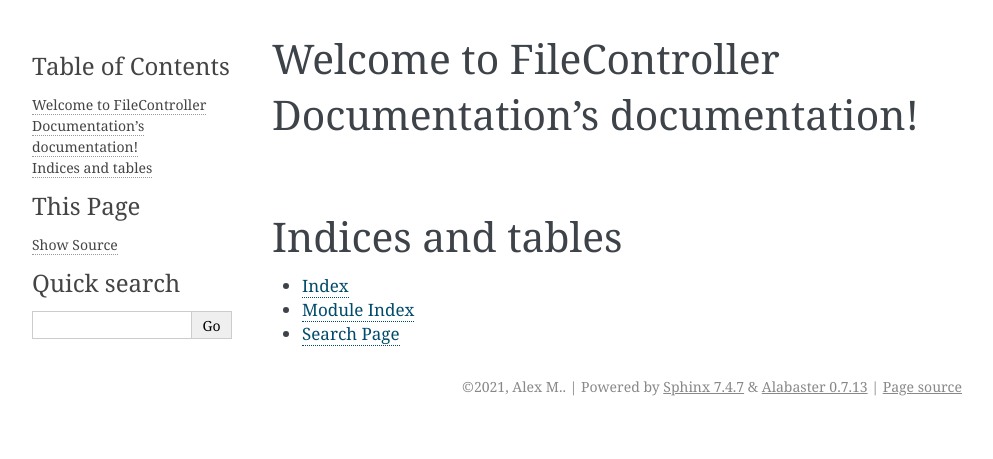
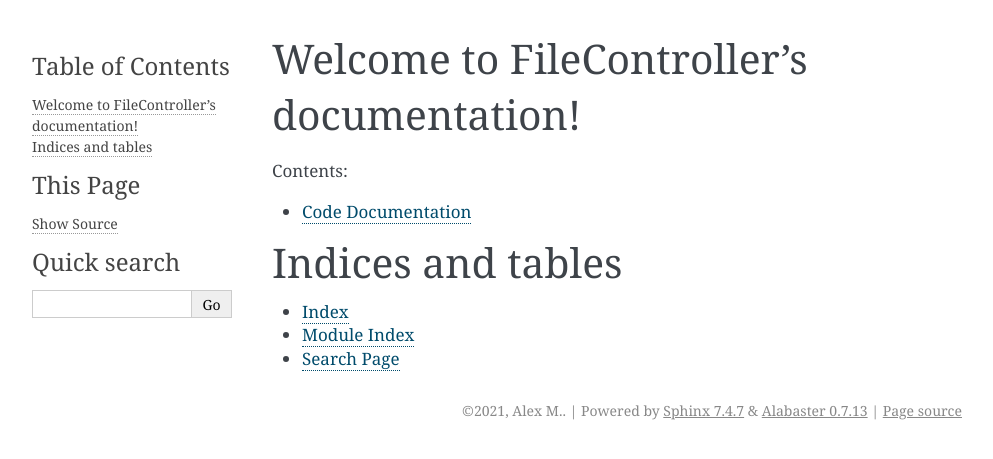
Before and after one commit to alex-mst/filecontroller, a Sphinx documentation site: the page built from sphinx/index.rst, in a window 1280 px wide. Shown: the top 459 px of the page, without its empty margins (148-1141 px from the left). Built offline with Sphinx 7.4.7, drawn with Linux system fonts in a browser that asks for light colours.

Commit message:
page for code documentation

```diff
--- /dev/null
+++ b/sphinx/code.rst
@@ -0,0 +1,5 @@
+Code Documentation
+===================
+
+ .. automodule:: fc
+    :members:
--- a/sphinx/conf.py
+++ b/sphinx/conf.py
@@ -10,14 +10,14 @@
 # add these directories to sys.path here. If the directory is relative to the
 # documentation root, use os.path.abspath to make it absolute, like shown here.
 #
-# import os
-# import sys
-# sys.path.insert(0, os.path.abspath('.'))
+import os
+import sys
+sys.path.insert(0, os.path.abspath('../'))
 
 
 # -- Project information -----------------------------------------------------
 
-project = 'FileController Documentation'
+project = 'FileControl'
 copyright = '2021, Alex M.'
 author = 'Alex M.'
 
@@ -30,8 +30,7 @@
 # Add any Sphinx extension module names here, as strings. They can be
 # extensions coming with Sphinx (named 'sphinx.ext.*') or your custom
 # ones.
-extensions = [
-]
+extensions = ['sphinx.ext.autodoc', 'sphinx.ext.githubpages']
 
 # Add any paths that contain templates here, relative to this directory.
 templates_path = ['_templates']
--- a/sphinx/index.rst
+++ b/sphinx/index.rst
@@ -3,12 +3,14 @@
    You can adapt this file completely to your liking, but it should at least
    contain the root `toctree` directive.
 
-Welcome to FileController Documentation's documentation!
+Welcome to FileController's documentation!
 ========================================================
 
 .. toctree::
    :maxdepth: 2
    :caption: Contents:
+
+   code
 
 
 
```
Also changed, not shown: example.py (deleted, +0 -12 lines), 1 other file.
